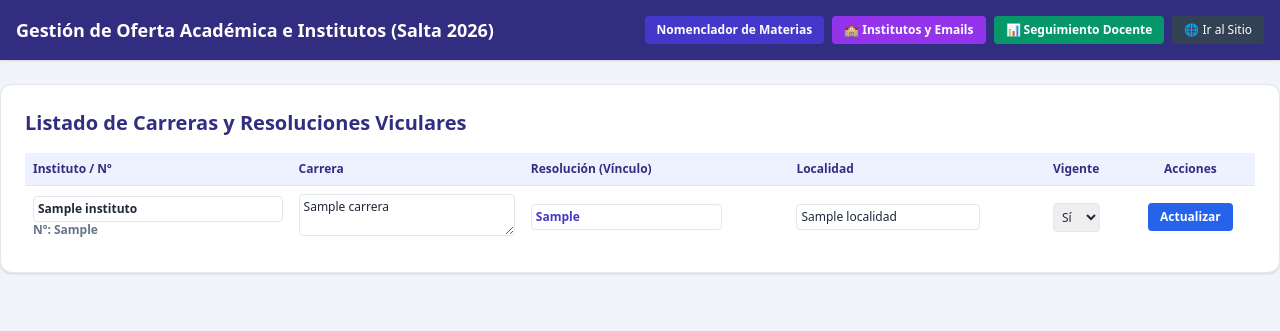
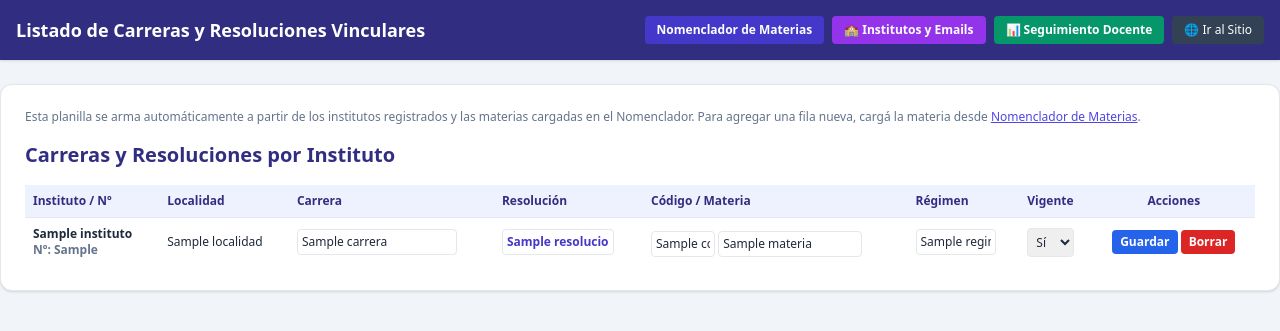
Before and after one commit to relevamientogobsalt2026-coder/nomenclador-ies-demo, a Flask app: template templates/admin_institutos.html in a window 1280 px wide. Shown: the top 331 px of the page. Run offline with Flask 3, Linux system fonts and the light colour scheme; the template is opened without the code that fills it: most values are stand-ins (such as "Sample title", 1, 10 or a date in 2020); some libraries are stand-ins or nearby versions.

Commit message:
Unificar institutos: listado de carreras alimentado desde el nomenclador

```diff
--- a/app.py
+++ b/app.py
@@ -248,7 +248,10 @@ def init_db():
     sql_postulaciones_obs = "ALTER TABLE postulaciones_docentes ADD COLUMN IF NOT EXISTS observaciones TEXT DEFAULT '';"
     sql_postulaciones_est = "ALTER TABLE postulaciones_docentes ADD COLUMN IF NOT EXISTS estado_inscripcion VARCHAR(50) DEFAULT 'PENDIENTE';"
 
-    queries = [sql_institutos, sql_materias, sql_postulaciones_obs, sql_postulaciones_est]
+    # 4. Campo "vigente" para las materias/carreras del nomenclador
+    sql_materias_vigente = "ALTER TABLE materias_nomenclador ADD COLUMN IF NOT EXISTS vigente VARCHAR(10) DEFAULT 'Sí';"
+
+    queries = [sql_institutos, sql_materias, sql_postulaciones_obs, sql_postulaciones_est, sql_materias_vigente]
 
     for query in queries:
         try:
@@ -422,27 +425,39 @@ def borrar_institucion(id):
     except Exception as e:
         return f"Error al borrar el instituto: {e}", 500
 
-# --- GESTIÓN DE INSTITUTOS Y CARRERAS (ADMIN) ---
+# --- LISTADO DE CARRERAS Y RESOLUCIONES VINCULARES (ADMIN) ---
+# Antes leía de una planilla Excel aparte ("institutos_carreras"), desconectada de todo.
+# Ahora se arma directo desde el Nomenclador (materias_nomenclador + institutos), así que
+# cualquier instituto o materia que cargues en las otras pantallas aparece acá automáticamente.
 @app.route('/admin/institutos')
 def admin_institutos():
     if not supabase:
         return "Supabase no configurado."
-    datos = supabase.table('institutos_carreras').select('*').execute().data
-    return render_template('admin_institutos.html', institutos=datos)
+    datos = supabase.table('materias_nomenclador').select('*, institutos(*)').order('id', desc=True).execute().data
+    return render_template('admin_institutos.html', materias=datos)
 
 @app.route('/admin/institutos/editar/<int:id>', methods=['POST'])
 def editar_instituto(id):
     try:
-        supabase.table('institutos_carreras').update({
-            "nombre_instituto": request.form.get('nombre_instituto'),
+        supabase.table('materias_nomenclador').update({
             "carrera": request.form.get('carrera'),
-            "resolucion_carrera": request.form.get('resolucion_carrera'),
-            "localidad": request.form.get('localidad'),
+            "resolucion": request.form.get('resolucion'),
+            "codigo": request.form.get('codigo'),
+            "nombre_unidad_curricular": request.form.get('nombre_unidad_curricular'),
+            "regimen": request.form.get('regimen'),
             "vigente": request.form.get('vigente')
         }).eq('id', id).execute()
         return redirect(url_for('admin_institutos'))
     except Exception as e:
         return f"Error al actualizar: {e}", 500
+
+@app.route('/admin/institutos/borrar/<int:id>', methods=['POST'])
+def borrar_materia(id):
+    try:
+        supabase.table('materias_nomenclador').delete().eq('id', id).execute()
+        return redirect(url_for('admin_institutos'))
+    except Exception as e:
+        return f"Error al borrar: {e}", 500
 
 # --- SEGUIMIENTO DE INSCRIPCIONES DOCENTES (ADMIN) ---
 @app.route('/admin/seguimiento')
--- a/templates/admin_institutos.html
+++ b/templates/admin_institutos.html
@@ -2,13 +2,13 @@
 <html lang="es">
 <head>
     <meta charset="UTF-8">
-    <title>Gestión de Institutos y Carreras - Admin</title>
+    <title>Listado de Carreras y Resoluciones - Admin</title>
     <script src="https://cdn.tailwindcss.com"></script>
 </head>
 <body class="bg-slate-100 text-slate-800 min-h-screen">
     <header class="bg-indigo-900 text-white p-4 shadow">
         <div class="max-w-7xl mx-auto flex flex-col md:flex-row md:justify-between md:items-center gap-3">
-            <h1 class="text-lg font-bold">Gestión de Oferta Académica e Institutos (Salta 2026)</h1>
+            <h1 class="text-lg font-bold">Listado de Carreras y Resoluciones Vinculares</h1>
             <div class="flex flex-wrap gap-2">
                 <a href="/admin" class="bg-indigo-700 hover:bg-indigo-600 px-3 py-1.5 rounded text-xs font-semibold whitespace-nowrap">Nomenclador de Materias</a>
                 <a href="/admin/instituciones" class="bg-purple-600 hover:bg-purple-700 px-3 py-1.5 rounded text-xs font-semibold whitespace-nowrap">🏫 Institutos y Emails</a>
@@ -19,48 +19,64 @@
     </header>
 
     <main class="max-w-7xl mx-auto my-6 p-6 bg-white rounded-xl shadow border">
-        <h2 class="text-xl font-bold mb-4 text-indigo-900">Listado de Carreras y Resoluciones Viculares</h2>
+        <p class="text-xs text-slate-500 mb-4">
+            Esta planilla se arma automáticamente a partir de los institutos registrados y las materias cargadas en el Nomenclador.
+            Para agregar una fila nueva, cargá la materia desde <a href="/admin" class="text-indigo-600 underline">Nomenclador de Materias</a>.
+        </p>
+
+        <h2 class="text-xl font-bold mb-4 text-indigo-900">Carreras y Resoluciones por Instituto</h2>
 
         <div class="overflow-x-auto">
             <table class="w-full text-left border-collapse text-xs">
                 <thead>
                     <tr class="bg-indigo-50 text-indigo-900 border-b">
                         <th class="p-2">Instituto / Nº</th>
+                        <th class="p-2">Localidad</th>
                         <th class="p-2">Carrera</th>
-                        <th class="p-2">Resolución (Vínculo)</th>
-                        <th class="p-2">Localidad</th>
+                        <th class="p-2">Resolución</th>
+                        <th class="p-2">Código / Materia</th>
+                        <th class="p-2">Régimen</th>
                         <th class="p-2">Vigente</th>
                         <th class="p-2 text-center">Acciones</th>
                     </tr>
                 </thead>
                 <tbody class="divide-y">
-                    {% for row in institutos %}
+                    {% for m in materias %}
                     <tr class="hover:bg-slate-50">
-                        <form action="/admin/institutos/editar/{{ row.id }}" method="POST">
                         <td class="p-2 font-semibold">
-                                <input type="text" name="nombre_instituto" value="{{ row.nombre_instituto }}" class="border p-1 rounded w-full"><br>
-                                <span class="text-slate-500">Nº: {{ row.numero_instituto }}</span>
+                            {{ m.institutos.nombre if m.institutos else '—' }}<br>
+                            <span class="text-slate-500">Nº: {{ m.institutos.numero_ies if m.institutos else '' }}</span>
+                        </td>
+                        <td class="p-2">{{ m.institutos.localidad if m.institutos else '' }}</td>
+                        <td class="p-2">
+                            <input type="text" name="carrera" value="{{ m.carrera }}" form="form-mat-{{ m.id }}" class="border p-1 rounded w-40">
                         </td>
                         <td class="p-2">
-                                <textarea name="carrera" rows="2" class="border p-1 rounded w-full">{{ row.carrera }}</textarea>
+                            <input type="text" name="resolucion" value="{{ m.resolucion }}" form="form-mat-{{ m.id }}" class="border p-1 rounded w-28 font-bold text-indigo-700">
                         </td>
                         <td class="p-2">
-                                <input type="text" name="resolucion_carrera" value="{{ row.resolucion_carrera }}" class="border p-1 rounded font-bold text-indigo-700">
+                            <input type="text" name="codigo" value="{{ m.codigo }}" form="form-mat-{{ m.id }}" class="border p-1 rounded w-16">
+                            <input type="text" name="nombre_unidad_curricular" value="{{ m.nombre_unidad_curricular }}" form="form-mat-{{ m.id }}" class="border p-1 rounded w-36 mt-1">
                         </td>
                         <td class="p-2">
-                                <input type="text" name="localidad" value="{{ row.localidad }}" class="border p-1 rounded">
+                            <input type="text" name="regimen" value="{{ m.regimen }}" form="form-mat-{{ m.id }}" class="border p-1 rounded w-20">
                         </td>
                         <td class="p-2">
-                                <select name="vigente" class="border p-1 rounded">
-                                    <option value="Sí" {% if row.vigente == 'Sí' %}selected{% endif %}>Sí</option>
-                                    <option value="No" {% if row.vigente == 'No' %}selected{% endif %}>No</option>
+                            <select name="vigente" form="form-mat-{{ m.id }}" class="border p-1 rounded">
+                                <option value="Sí" {% if m.vigente != 'No' %}selected{% endif %}>Sí</option>
+                                <option value="No" {% if m.vigente == 'No' %}selected{% endif %}>No</option>
                             </select>
                         </td>
-                            <td class="p-2 text-center">
-                                <button type="submit" class="bg-blue-600 hover:bg-blue-700 text-white px-3 py-1.5 rounded font-semibold">Actualizar</button>
+                        <td class="p-2 text-center whitespace-nowrap">
+                            <form id="form-mat-{{ m.id }}" action="/admin/institutos/editar/{{ m.id }}" method="POST" style="display:inline"></form>
+                            <button type="submit" form="form-mat-{{ m.id }}" class="bg-blue-600 hover:bg-blue-700 text-white px-2 py-1 rounded font-semibold">Guardar</button>
+                            <form action="/admin/institutos/borrar/{{ m.id }}" method="POST" class="inline" onsubmit="return confirm('¿Eliminar esta materia del nomenclador?');">
+                                <button type="submit" class="bg-red-600 hover:bg-red-700 text-white px-2 py-1 rounded font-semibold">Borrar</button>
+                            </form>
                         </td>
-                        </form>
                     </tr>
+                    {% else %}
+                    <tr><td colspan="8" class="p-4 text-center text-slate-400 italic">Todavía no hay materias cargadas en el Nomenclador.</td></tr>
                     {% endfor %}
                 </tbody>
             </table>
```
Lines whose indentation alone changed are shown as unchanged.
